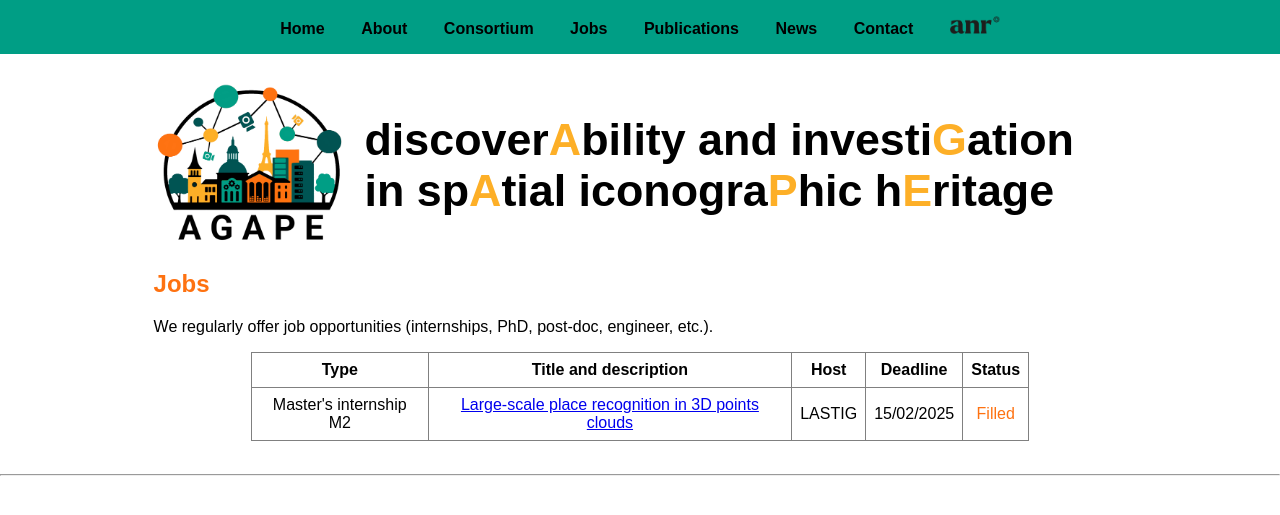
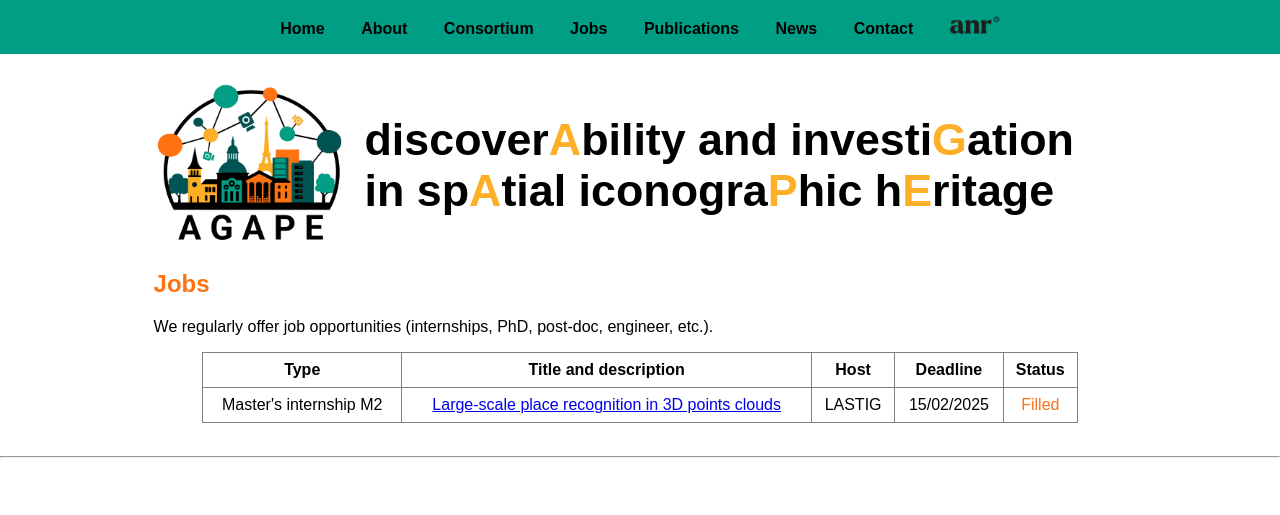
Before and after one commit to AGAPE-ANR/agape-anr.github.io, a Jekyll site: the page built from jobs.md, in a window 1280 px wide. Shown: the top 515 px of the page. Built offline with Jekyll 4.4.1, drawn with Linux system fonts in a browser that asks for light colours.

Commit message:
Update jobs.md

```diff
--- a/jobs.md
+++ b/jobs.md
@@ -6,7 +6,7 @@ permalink: /jobs/
 <h2> Jobs</h2>
 <p>We regularly offer job opportunities (internships, PhD, post-doc, engineer, etc.).</p>
 
-<table width="80%" border="1" cellpadding="8" style="text-align: center; vertical-align: middle;">
+<table width="90%" border="1" cellpadding="8" style="text-align: center; vertical-align: middle;">
 <tr>
     <th>Type</th>
     <th>Title and description</th>
```
